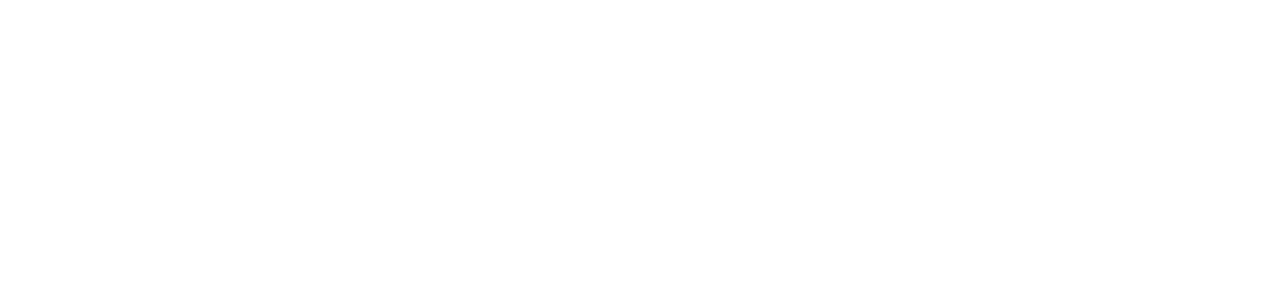
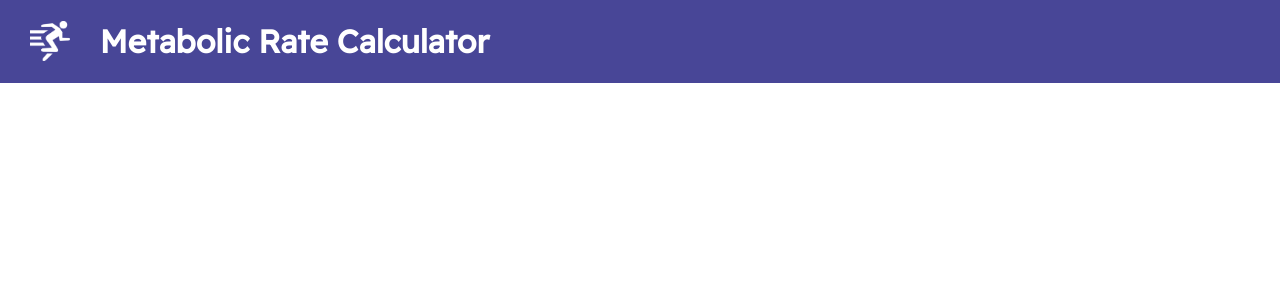
Before and after one commit to tim-pushor/react-bmr, a React (Create React App) app: page / in a window 1280 px wide. Shown: the top 300 px of the page. Built offline with nearby package versions, Linux system fonts and the light colour scheme.

Commit message:
Add Header

```diff
--- a/public/index.html
+++ b/public/index.html
@@ -9,6 +9,14 @@
       name="description"
       content="Web site created using create-react-app"
     />
+    <title>React BMR Calculator</title>
+    <link rel="preconnect" href="https://fonts.googleapis.com" />
+    <link rel="preconnect" href="https://fonts.gstatic.com" crossorigin />
+    <link
+      href="https://fonts.googleapis.com/css2?family=Readex+Pro&display=swap"
+      rel="stylesheet"
+    />
+
     <link rel="apple-touch-icon" href="%PUBLIC_URL%/logo192.png" />
     <!--
       manifest.json provides metadata used when your web app is installed on a
--- a/src/App.css
+++ b/src/App.css
@@ -1,38 +1,7 @@
-.App {
-  text-align: center;
+* {
+  box-sizing: border-box;
 }
-
-.App-logo {
-  height: 40vmin;
-  pointer-events: none;
+body {
+  font-family: "Readex Pro", sans-serif;
+  margin: 0;
 }
-
-@media (prefers-reduced-motion: no-preference) {
-  .App-logo {
-    animation: App-logo-spin infinite 20s linear;
-  }
-}
-
-.App-header {
-  background-color: #282c34;
-  min-height: 100vh;
-  display: flex;
-  flex-direction: column;
-  align-items: center;
-  justify-content: center;
-  font-size: calc(10px + 2vmin);
-  color: white;
-}
-
-.App-link {
-  color: #61dafb;
-}
-
-@keyframes App-logo-spin {
-  from {
-    transform: rotate(0deg);
-  }
-  to {
-    transform: rotate(360deg);
-  }
-}
--- a/src/App.js
+++ b/src/App.js
@@ -1,7 +1,8 @@
 import "./App.css";
+import Header from './Components/Header';
 
 function App() {
-  return <div className="App"></div>;
+  return <Header />;
 }
 
 export default App;
--- /dev/null
+++ b/src/Components/Header.js
@@ -0,0 +1,13 @@
+import React from 'react';
+
+import styles from './Header.module.css';
+import headerImage from '../assets/logo.png';
+
+const Header = () => {
+    return <header className={styles.header}>
+        <img src={headerImage} alt='Logo' />
+        <h1>Metabolic Rate Calculator</h1>
+    </header>
+}
+
+export default Header;
--- /dev/null
+++ b/src/Components/Header.module.css
@@ -0,0 +1,16 @@
+.header {
+    background-color: rgb(72, 70, 151);
+    vertical-align: middle;
+  }
+  .header img {
+    height: 40px;
+    padding-left: 30px;
+    padding-right: 30px;
+    vertical-align: middle;
+  }
+  .header h1 {
+    display: inline-block;
+    color: white;
+    font-family: "Readex Pro", sans-serif;
+    vertical-align: middle;
+  }
```
